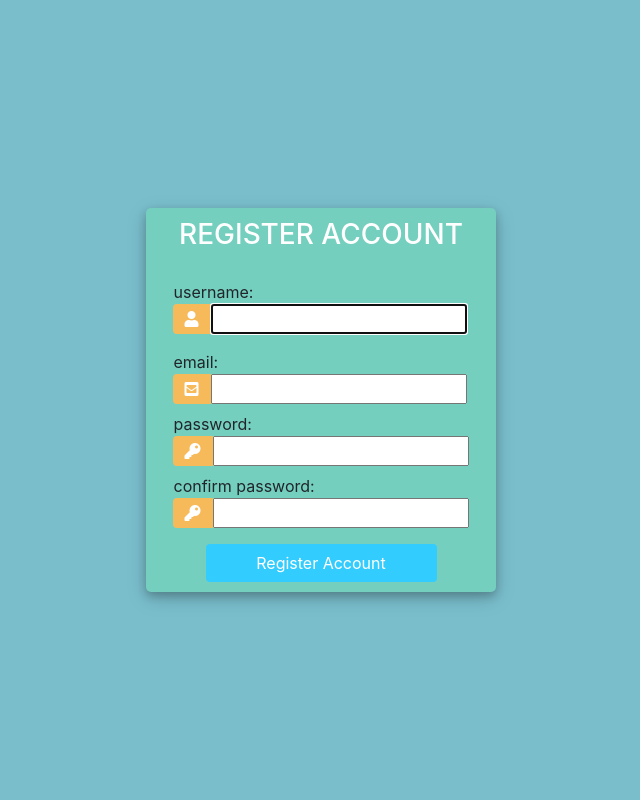
After one commit to daviddserb/Nokia-UPT-WebApp, a Django app: page /webapp/register/ in a window 1280 px wide. The commit adds this page. Shown: the whole page, without its empty margins (319-959 px from the left). Run offline with Django 3.2, Linux system fonts and the light colour scheme; some libraries are stand-ins or nearby versions.

Commit message:
addFormsAddUsersTable

```diff
--- /dev/null
+++ b/webapp/forms.py
@@ -0,0 +1,32 @@
+from django import forms
+from django.contrib.auth.forms import UserCreationForm
+from django.contrib.auth.models import User
+
+"""
+forms.Form
+-> sunt configurate de mine.
+-> sunt de preferat sa fie folosite cand NU interactioneaza cu models (baza de date).
+-> ex. un formular de contact/abonare la newsletter, in care s-ar putea sa nu trebuiasca
+sa interctionezi neaparat cu baza de date.
+
+forms.ModelForm
+-> va fi creat automat și apoi poate fi modificat de dvs.
+
+UserCreationForm
+-> este folosit pt. a crea noi useri care pot folosi aplicatia.
+-> are 3 campuri: username, password1 si password2 (=password confirmation)
+
+class Meta
+"""
+
+class NameForm(forms.Form):
+    print("se intra in NameForm")
+    your_name = forms.CharField(label='Your name', max_length=100)
+
+class RegisterUserForm(UserCreationForm):
+    print("$$$ forms.py/CreateUserForm $$$")
+    # class Meta gives us a nested namespaces for configurations and keeps the configurations in one place and within the configuration we are saying that the model that will be affected is the User model (because model = User)
+    class Meta:
+        print("Meta")
+        model = User
+        fields = ['username', 'email', 'password1', 'password2']
--- a/webapp/templates/webapp/notepadConfigId.html
+++ b/webapp/templates/webapp/notepadConfigId.html
@@ -11,7 +11,9 @@
                 <ul class="list-group">
                     <li class="list-group-item active text-center font-weight-bold">Config ids</li>
                     {% for columns in dataTestLine %}
-                        <li class="list-group-item">{{ forloop.counter }}.<a href="/webapp/config-id/{{columns.id}}">{{columns.id}}</a></li>
+                        <!-- href="{{columns.id}} (merge) {% url 'id_notepad' %} (nu merge)-->
+                        <li class="list-group-item">{{ forloop.counter }}. <a href="{{columns.id}}">{{columns.id}}</a></li>
+                        <!-- sa fac un Add to favorites href -->
                     {% endfor %}
                 </ul>
             </div>
--- a/webapp/templates/webapp/notepadIDs.html
+++ b/webapp/templates/webapp/notepadId.html
@@ -11,6 +11,7 @@
                 <ul class="list-group">
                     <li class="list-group-item active text-center font-weight-bold">Notepad ids</li>
                     {% for columns in dataTestRun %}
+                                <!-- /webapp/config-id/{{notepad_config_id}}/{{columns.id}} (mereg) "{% url 'notepadDetails' columns.id %}" (nu merge)-->
                         <li class="list-group-item">{{ forloop.counter }}. <a href="/webapp/config-id/{{notepad_config_id}}/{{columns.id}}">{{columns.id}}</a></li>
                     {% endfor %}
                 </ul>
--- /dev/null
+++ b/webapp/templates/webapp/register.html
@@ -0,0 +1,123 @@
+<!DOCTYPE html>
+<html>
+
+<head>
+	<title>Login</title>
+	<link rel="stylesheet" href="https://stackpath.bootstrapcdn.com/bootstrap/4.1.3/css/bootstrap.min.css" integrity="sha384-MCw98/SFnGE8fJT3GXwEOngsV7Zt27NXFoaoApmYm81iuXoPkFOJwJ8ERdknLPMO" crossorigin="anonymous">
+	<script src="https://ajax.googleapis.com/ajax/libs/jquery/3.3.1/jquery.min.js"></script>
+	<link rel="stylesheet" href="https://use.fontawesome.com/releases/v5.6.1/css/all.css" integrity="sha384-gfdkjb5BdAXd+lj+gudLWI+BXq4IuLW5IT+brZEZsLFm++aCMlF1V92rMkPaX4PP" crossorigin="anonymous">
+
+	<style>
+		body,
+		html {
+			margin: 0;
+			padding: 0;
+			height: 100%;
+			background: #7abecc !important;
+		}
+		.user_card {
+			width: 350px;
+			margin-top: auto;
+			margin-bottom: auto;
+			background: #74cfbf;
+			position: relative;
+			display: flex;
+			justify-content: center;
+			flex-direction: column;
+			padding: 10px;
+			box-shadow: 0 4px 8px 0 rgba(0, 0, 0, 0.2), 0 6px 20px 0 rgba(0, 0, 0, 0.19);
+			-webkit-box-shadow: 0 4px 8px 0 rgba(0, 0, 0, 0.2), 0 6px 20px 0 rgba(0, 0, 0, 0.19);
+			-moz-box-shadow: 0 4px 8px 0 rgba(0, 0, 0, 0.2), 0 6px 20px 0 rgba(0, 0, 0, 0.19);
+			border-radius: 5px;
+
+		}
+
+		.form_container {
+			margin-top: 20px;
+		}
+
+		#form-title{
+			color: #fff;
+		}
+		.login_btn {
+			width: 100%;
+			background: #33ccff !important;
+			color: white !important;
+		}
+		.login_btn:focus {
+			box-shadow: none !important;
+			outline: 0px !important;
+		}
+		.login_container {
+			padding: 0 2rem;
+		}
+		.input-group-text {
+			background: #f7ba5b !important;
+			color: white !important;
+			border: 0 !important;
+			border-radius: 0.25rem 0 0 0.25rem !important;
+		}
+		.input_user,
+		.input_pass:focus {
+			box-shadow: none !important;
+			outline: 0px !important;
+		}
+
+	</style>
+
+</head>
+<body>
+	<div class="container h-100">
+		<div class="d-flex justify-content-center h-100">
+			<div class="user_card">
+				<div class="d-flex justify-content-center">
+					<h3 id="form-title">REGISTER ACCOUNT</h3>
+				</div>
+				<div class="d-flex justify-content-center form_container">
+					<form method="POST" action="">
+						{% csrf_token %}
+
+                        username:
+						<div class="input-group mb-3">
+							<div class="input-group-append">
+								<span class="input-group-text"><i class="fas fa-user"></i></span>
+							</div>
+							{{form.username}}
+						</div>
+
+                        email:
+						<div class="input-group mb-2">
+							<div class="input-group-append">
+								<span class="input-group-text"><i class="fas fa-envelope-square"></i></span>
+							</div>
+							{{form.email}}
+						</div>
+
+                        password:
+						<div class="input-group mb-2">
+							<div class="input-group-append">
+								<span class="input-group-text"><i class="fas fa-key"></i></span>
+							</div>
+							{{form.password1}}
+						</div>
+
+                        confirm password:
+						<div class="input-group mb-2">
+							<div class="input-group-append">
+								<span class="input-group-text"><i class="fas fa-key"></i></span>
+							</div>
+							{{form.password2}}
+						</div>
+
+
+				   		<div class="d-flex justify-content-center mt-3 login_container">
+				 			<input class="btn login_btn" type="submit" value="Register Account">
+				   		</div>
+					</form>
+				</div>
+				{{form.errors}}
+			</div>
+		</div>
+	</div>
+</body>
+</html>
--- a/webapp/urls.py
+++ b/webapp/urls.py
@@ -3,14 +3,18 @@ from django.urls import path
 from . import views
 
 urlpatterns = [
-    #pui ce path vrei
-    path('', views.homepage, name='homepage'),
+    path('', views.homepage, name='homepage'), # -> 3 options: register, login, config-id
+
+    path('register/', views.register, name='register'),
+
+    path('login/', views.login, name='login'),
+
     path('config-id/', views.notepad_config_id, name='notepad_config_id'),
+
+    #path('config-id/<int:notepad_config_id>/', views.id_notepad, name='id_notepad'),
     path('config-id/<int:notepad_config_id>/', views.id_notepad, name='id_notepad'),
+
     #? Cum fac sa nu trebuiasca sa transmit notepad_config_id pt. ca nu am ce face cu el in fct din view
+    #path('config-id/<int:notepad_config_id>/<int:notepad_id>/', views.notepad_details, name='notepad_details'),
     path('config-id/<int:notepad_config_id>/<int:notepad_id>/', views.notepad_details, name='notepad_details'),
-
-#pt. testing (de inteles)
-    path('<int:question_id>/results/', views.results, name='results'),  # ex: /polls/5/results/
-    path('<int:question_id>/vote/', views.vote, name='vote'), # ex: /polls/5/vote/
 ]
--- a/webapp/views.py
+++ b/webapp/views.py
@@ -1,15 +1,44 @@
-from django.shortcuts import render
-from django.http import HttpResponse
+from django.shortcuts import render, redirect
+from django.contrib import messages #pop-up messages
 
-from webapp.models import TestLine, TestRun, TestCaseRun
+from webapp.models import *
+from .forms import *
 
 def homepage(request):
-    """
-    register
-    login
-    ONLY VIEW configurations ids if user IS NOT logged in
-    """
     return render(request, 'webapp/homepage.html')
+
+def register(request):
+    print("### register ###")
+
+    form = RegisterUserForm()
+    if request.method == 'POST':
+        form = RegisterUserForm(request.POST) # create a new form that has the data from the request.post (from the web form)
+        if form.is_valid():
+            form.save()
+
+            username = form.cleaned_data['username']
+            email = form.cleaned_data['email']
+            password = form.cleaned_data['password1']
+            print(username + ' ' + email + ' ' + password)
+
+            Users_insert = Users(
+                username = username,
+                email = email,
+                password = password,
+                )
+            Users_insert.save()
+
+            messages.success(request, f'Account successfully created for the {username}!')
+            #types of messages: .debug/info/success/warning/error
+
+            return redirect('homepage')
+
+    context = {'form':form}
+    return render(request, 'webapp/register.html', context)
+
+def login(request):
+    print("### login ###")
+    return render(request, 'webapp/login.html')
 
 def notepad_config_id(request):
     TestLine_data = TestLine.objects.all()
@@ -17,21 +46,11 @@ def notepad_config_id(request):
 
 def id_notepad(request, notepad_config_id):
     TestRun_data = TestRun.objects.filter(test_line = notepad_config_id)
-    return render(request, 'webapp/notepadIDs.html', {'dataTestRun' : TestRun_data, 'notepad_config_id' : notepad_config_id})
+    return render(request, 'webapp/notepadId.html', {'dataTestRun' : TestRun_data, 'notepad_config_id' : notepad_config_id})
 
-#! (cred) ordinea parametrilor NU conteaza, ci trebuie sa aiba aceleasi denumiri cu cele din path si daca trimiti 2 parametri prin path, trebuie sa se regaseasca amandoi aici
+#! (cred) ordinea parametrilor NU conteaza, ci trebuie sa aiba aceleasi denumiri cu cele din path si sa fie in acelasi numar
 def notepad_details(request, notepad_config_id, notepad_id):
-    #select the data from the table where each test_run has the id of the notepad
-    print(notepad_config_id)
-    print(notepad_id)
-    TestCaseRun_data = TestCaseRun.objects.filter(test_run = notepad_id)
+    #print(notepad_config_id)
+    #print(notepad_id)
+    TestCaseRun_data = TestCaseRun.objects.filter(test_run = notepad_id) #select the data from the table where each test_run has the id of the notepad
     return render(request, 'webapp/notepadDetails.html', {'dataTestCaseRun' : TestCaseRun_data})
-
-
-# pt. testing
-def results(request, question_id):
-    response = "You're looking at the results of question %s."
-    return HttpResponse(response % question_id)
-
-def vote(request, question_id):
-    return HttpResponse("You're voting on question %s." % question_id)
```
Also changed, not shown: webapp/models.py (+13 -4 lines), webapp/templates/webapp/base.html (+9 -0 lines), webapp/templates/webapp/homepage.html (+12 -10 lines), webapp/templates/webapp/login.html (added, +61 -0 lines), webapp/migrations/0015_users.py (added).
